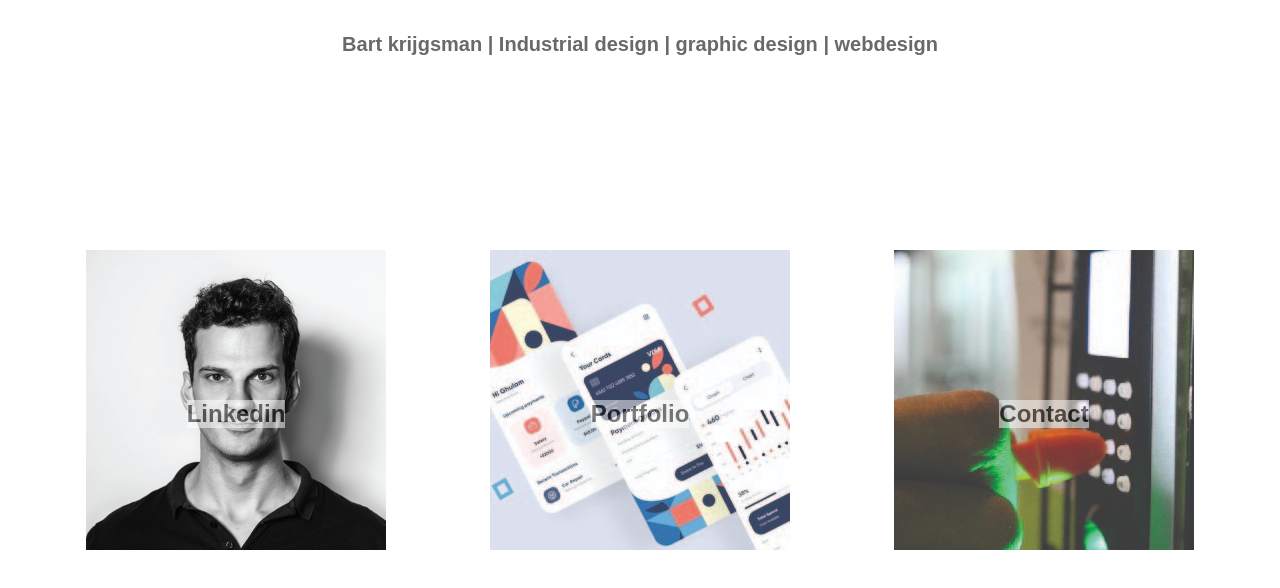
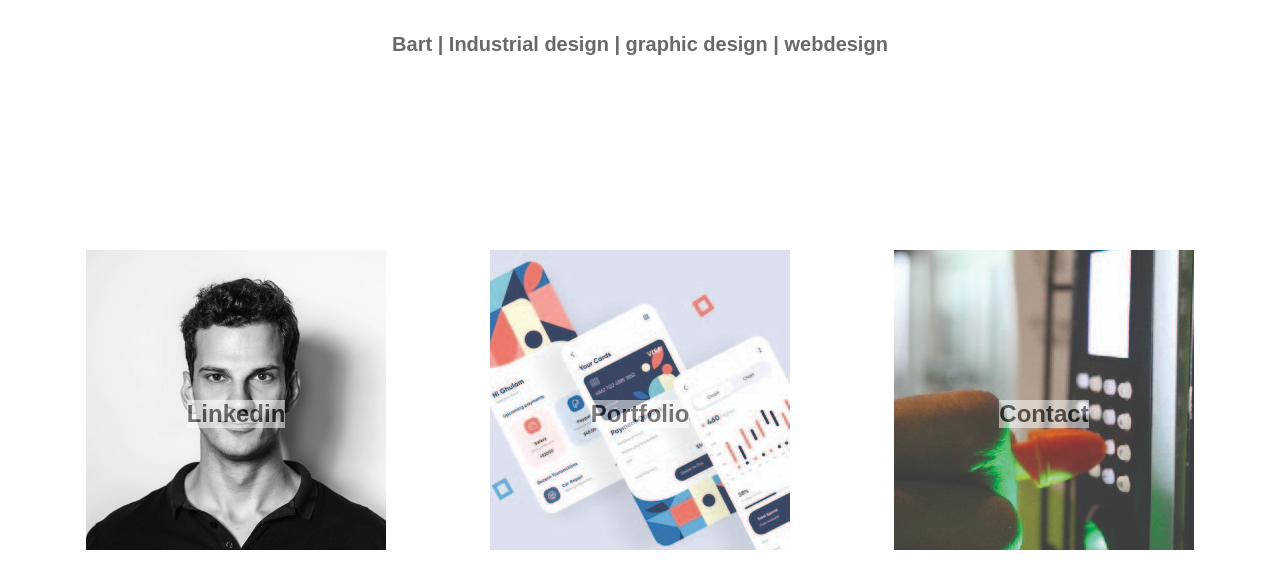
Before and after one commit to bartisgithubing/portfolio, a plain HTML site: page index.html in a window 1280 px wide. Drawn offline with Linux system fonts and the light colour scheme; files whose address does not match are found by name.

Commit message:
Update index.html

```diff
--- a/index.html
+++ b/index.html
@@ -10,7 +10,7 @@
     <link href='style.css' rel='stylesheet' type='text/css'/>
 </head>
 
-<header> <h1> Bart krijgsman | Industrial design | graphic design | webdesign </h1>  </header>
+<header> <h1> Bart | Industrial design | graphic design | webdesign </h1>  </header>
 
 <body>
 
```
